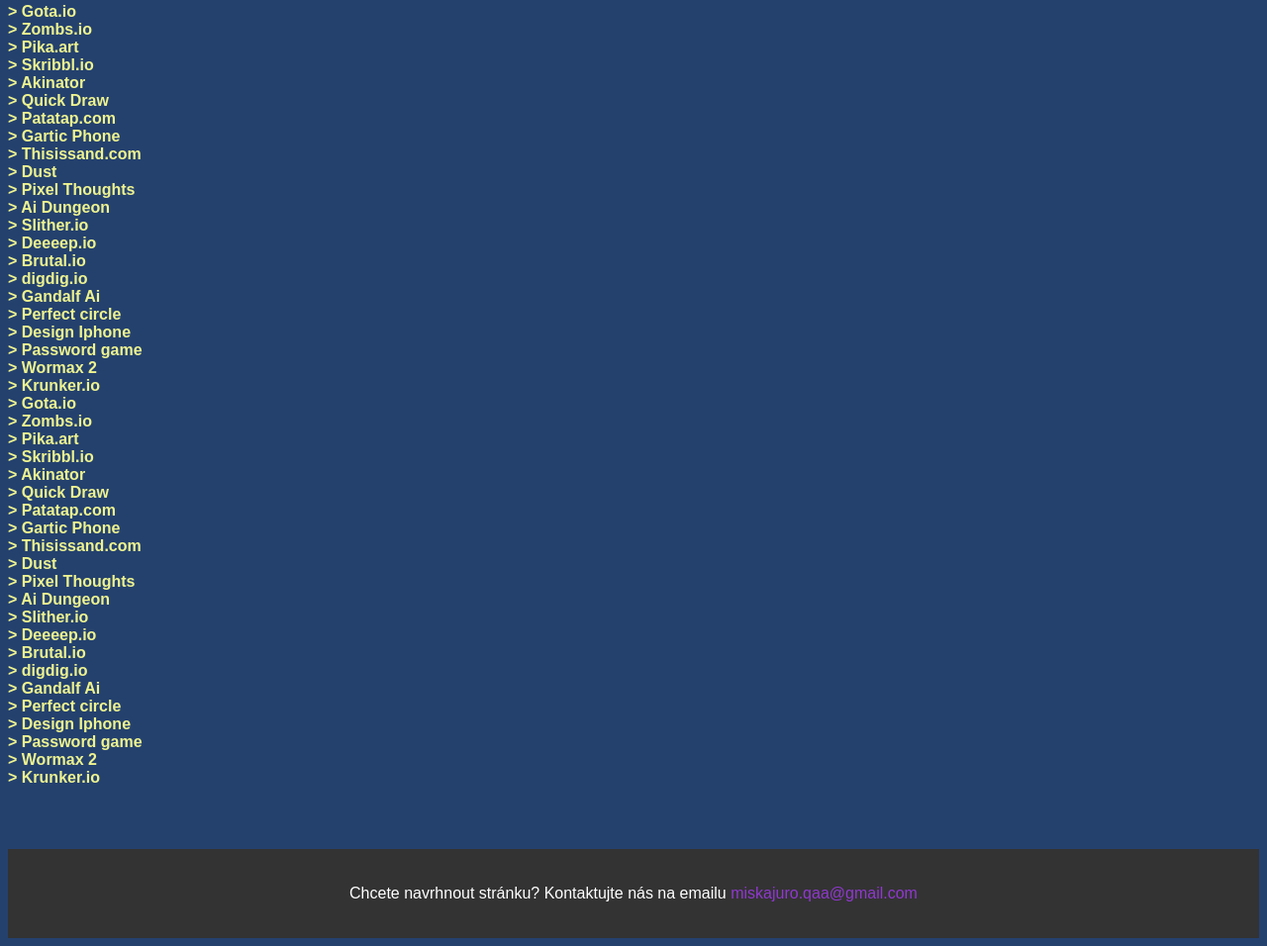
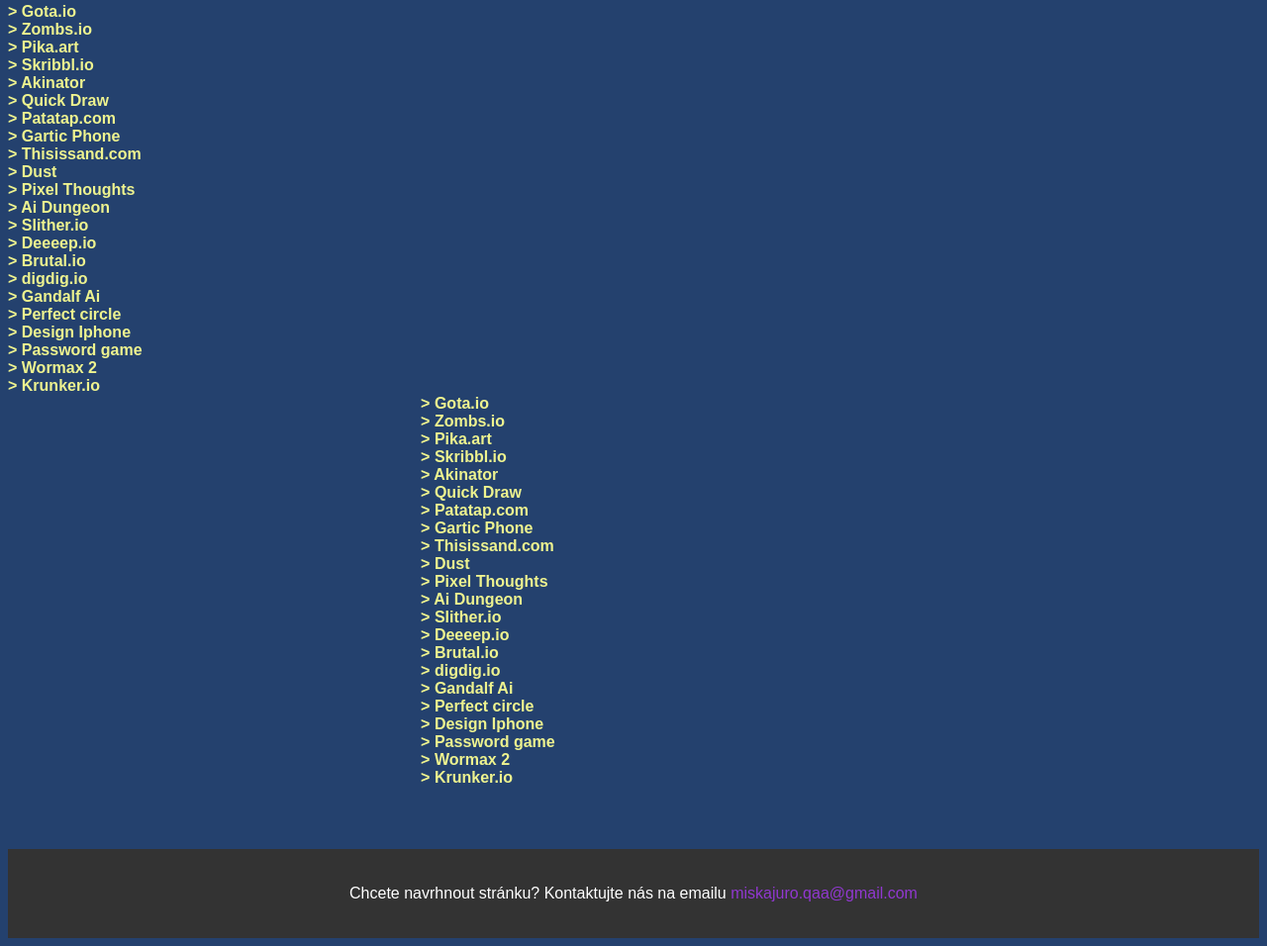
Before and after one commit to miskajurostudios/Bored, a plain HTML site: page index.html in a window 1280 px wide. Shown: the part 328-1284 px from the top of the page at 99% size. Drawn offline with Linux system fonts and the light colour scheme.

Commit message:
Update main.css

```diff
--- a/styles/main.css
+++ b/styles/main.css
@@ -26,3 +26,7 @@
 a::before {
     content: "> ";
 }
+
+#Best {
+    margin-left: 33%;
+}
```
